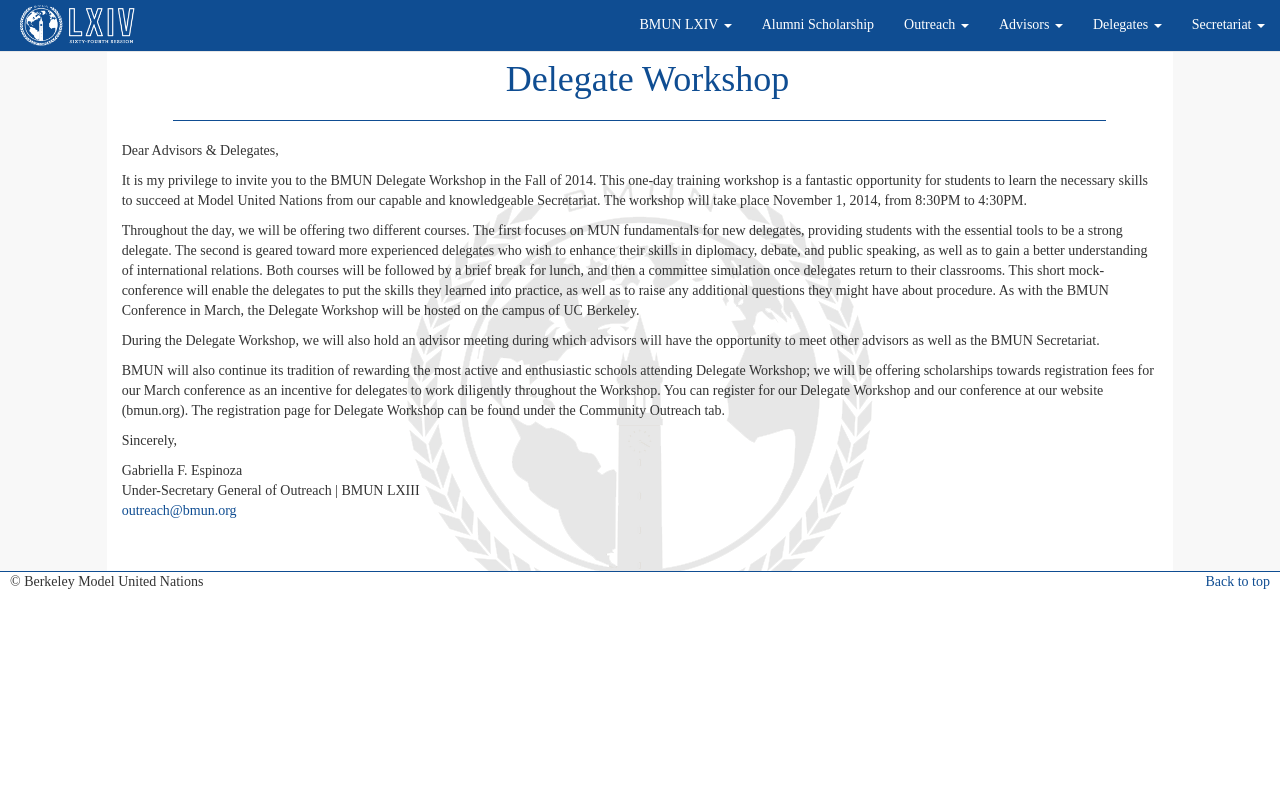
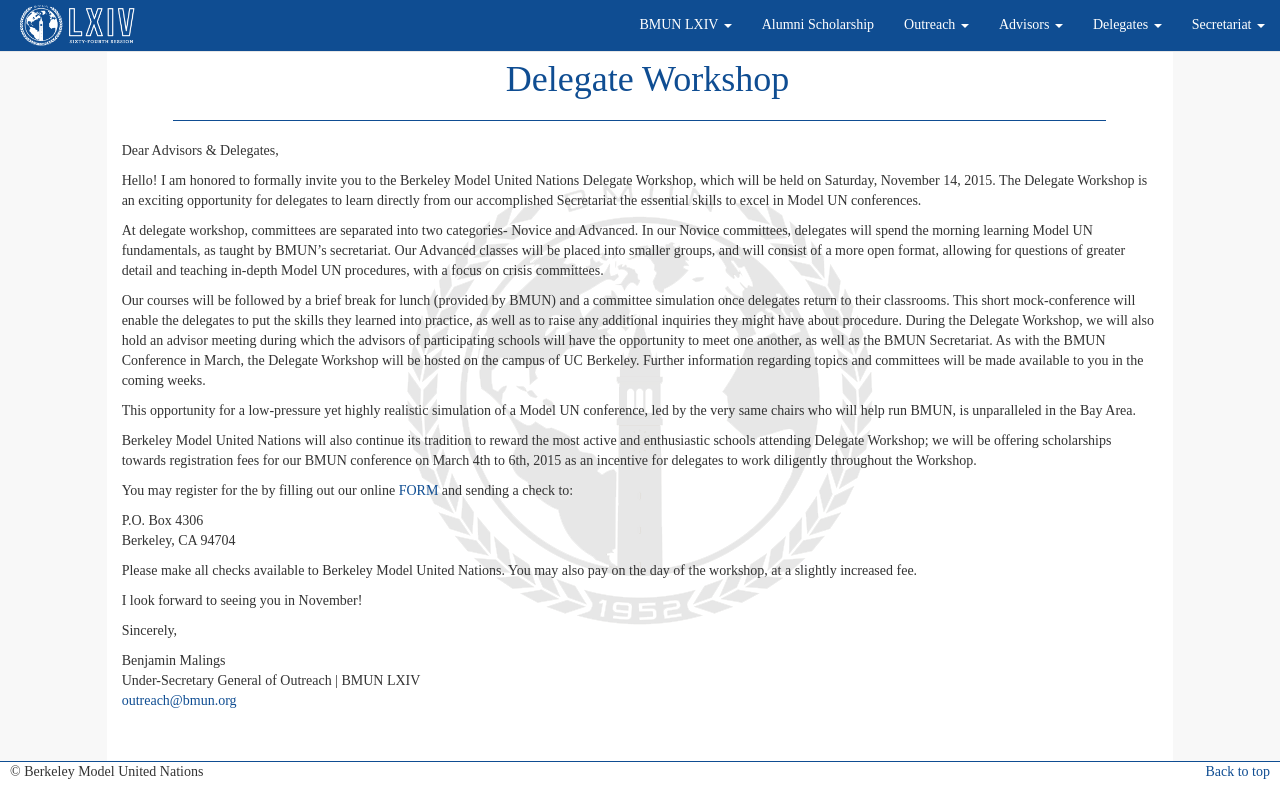
Before and after one commit to nathanielparke/website, a PHP site: page /Delegate_Workshop.php in a window 1280 px wide. Run offline with PHP 8.4, Linux system fonts and the light colour scheme; some libraries are stand-ins or nearby versions.

Commit message:
fixes DW stuff

```diff
--- a/Delegate_Workshop.php
+++ b/Delegate_Workshop.php
@@ -11,15 +11,23 @@
 
         <p>Dear Advisors & Delegates,</p>
 
-        <p>It is my privilege to invite you to the BMUN Delegate Workshop in the Fall of 2014. This one-day training workshop is a fantastic opportunity for students to learn the necessary skills to succeed at Model United Nations from our capable and knowledgeable Secretariat. The workshop will take place November 1, 2014, from 8:30PM to 4:30PM. </p>
-        <p>Throughout the day, we will be offering two different courses. The first focuses on MUN fundamentals for new delegates, providing students with the essential tools to be a strong delegate. The second is geared toward more experienced delegates who wish to enhance their skills in diplomacy, debate, and public speaking, as well as to gain a better understanding of international relations. Both courses will be followed by a brief break for lunch, and then a committee simulation once delegates return to their classrooms. This short mock-conference will enable the delegates to put the skills they learned into practice, as well as to raise any additional questions they might have about procedure. As with the BMUN Conference in March, the Delegate Workshop will be hosted on the campus of UC Berkeley.</p>
-        <p>During the Delegate Workshop, we will also hold an advisor meeting during which advisors will have the opportunity to meet other advisors as well as the BMUN Secretariat. </p>
-        <p>BMUN will also continue its tradition of rewarding the most active and enthusiastic schools attending Delegate Workshop; we will be offering scholarships towards registration fees for our March conference as an incentive for delegates to work diligently throughout the Workshop. You can register for our Delegate Workshop and our conference at our website (bmun.org). The registration page for Delegate Workshop can be found under the Community Outreach tab. </p>
+        <p>Hello! I am honored to formally invite you to the Berkeley Model United Nations Delegate Workshop, which will be held on Saturday, November 14, 2015. The Delegate Workshop is an exciting opportunity for delegates to learn directly from our accomplished Secretariat the essential skills to excel in Model UN conferences.</p>
+        <p>At delegate workshop, committees are separated into two categories- Novice and Advanced. In our Novice committees, delegates will spend the morning learning Model UN fundamentals, as taught by BMUN’s secretariat. Our Advanced classes will be placed into smaller groups, and will consist of a more open format, allowing for questions of greater detail and teaching in-depth Model UN procedures, with a focus on crisis committees.</p>
+        <p>Our courses will be followed by a brief break for lunch (provided by BMUN) and a committee simulation once delegates return to their classrooms. This short mock-conference will enable the delegates to put the skills they learned into practice, as well as to raise any additional inquiries they might have about procedure. During the Delegate Workshop, we will also hold an advisor meeting during which the advisors of participating schools will have the opportunity to meet one another, as well as the BMUN Secretariat. As with the BMUN Conference in March, the Delegate Workshop will be hosted on the campus of UC Berkeley. Further information regarding topics and committees will be made available to you in the coming weeks.</p>
+        <p>This opportunity for a low-pressure yet highly realistic simulation of a Model UN conference, led by the very same chairs who will help run BMUN, is unparalleled in the Bay Area.</p>
+        <p>Berkeley Model United Nations will also continue its tradition to reward the most active and enthusiastic schools attending Delegate Workshop; we will be offering scholarships towards registration fees for our BMUN conference on March 4th to 6th, 2015 as an incentive for delegates to work diligently throughout the Workshop.</p>
+        <p>You may register for the by filling out our online <a href="https://docs.google.com/a/bmun.org/forms/d/1k8YdZ1OEFu2jXVW2HuS7UAo-dRrzGyoT_n9agY61umg/viewform?c=0&w=1">FORM</a> and sending a check to:</p>
+        <p>
+            P.O. Box 4306<br>
+            Berkeley, CA 94704<br>
+        </p>
+        <p>Please make all checks available to Berkeley Model United Nations. You may also pay on the day of the workshop, at a slightly increased fee.</p>
+        <p>I look forward to seeing you in November!</p>
 
         <p>Sincerely,</p>
 
-        <p style="align:left; max-width:50%">Gabriella F. Espinoza<br>
-        Under-Secretary General of Outreach | BMUN LXIII <br>
+        <p style="align:left; max-width:50%">Benjamin Malings<br>
+        Under-Secretary General of Outreach | BMUN LXIV <br>
         <a href="mailto:outreach@bmun.org">outreach@bmun.org</a></p>
     </div>
 </div>
--- a/html/navbar.html
+++ b/html/navbar.html
@@ -39,7 +39,7 @@
                     <ul class="dropdown-menu">
                         <li><a href="Outreach_Letter.php">Outreach Welcome</a></li>
                         <li><a href="Outreach_Session.php">Outreach Sessions</a></li>
-                        <li><a href="ComingSoon.php">Delegate Workshop</a></li>
+                        <li><a href="Delegate_Workshop.php">Delegate Workshop</a></li>
                         <!-- <li><a href="Coming_Soon.php">DW Registration</a></li> -->
                     </ul>
                 </li>
```
